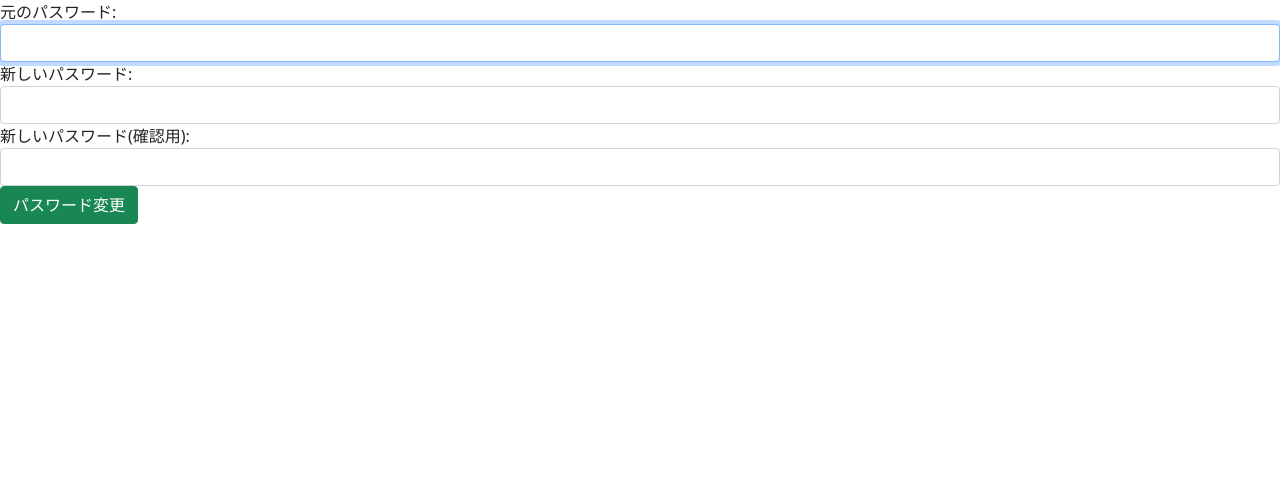
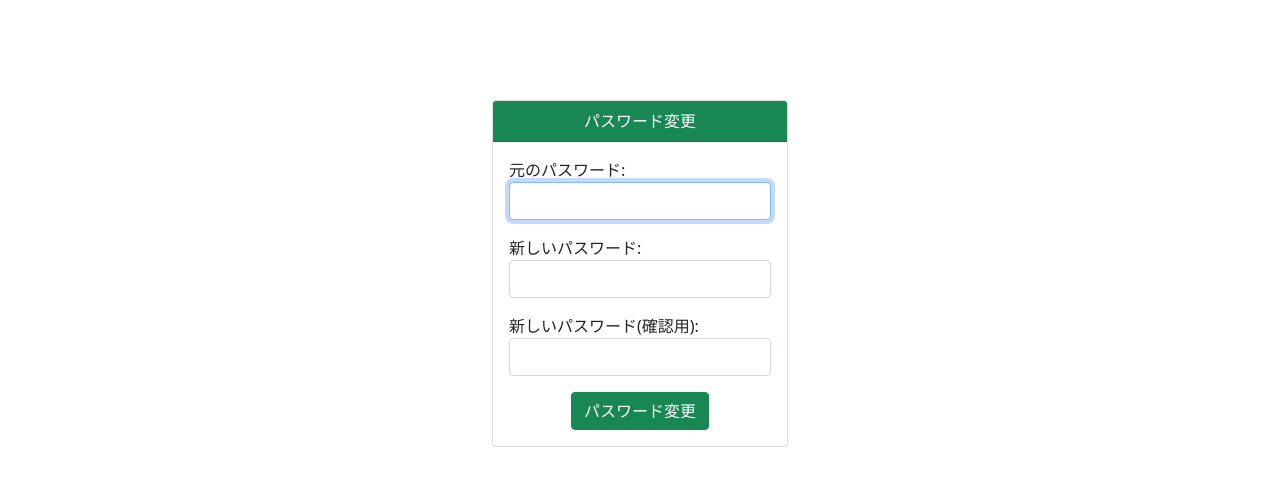
Before and after one commit to takerugunji/kintai_app, a Django app: page /accounts/password_change/ in a window 1280 px wide. Shown: the part 56-542 px from the top of the page. Run offline with Django 3.2, Linux system fonts and the light colour scheme; the visitor is signed in with stand-in values (Sample User, id 1); parts of the project's set-up code (start-up, migrations or seed data) failed here and were passed over.

Commit message:
html design mod

```diff
--- a/kintai/templates/accounts/password_change.html
+++ b/kintai/templates/accounts/password_change.html
@@ -1,15 +1,21 @@
 {% extends 'base.html' %}
 {% block content %}
-<form action="" method="POST">
+<div class="container" style="width: 20rem; margin: 100px auto;">
+<form class="card" action="" method="POST">
+    <div class="card-header text-center text-white bg-success">パスワード変更</div>
     {{ form.non_field_errors }}
-    {% for field in form %}
-    <div class="form-group">
-        <label for="{{ field.id_for_label }}">{{ field.label_tag }}</label>
-        {{ field }}
-        {{ field.errors }}
+    <div class="card-body">
+        {% for field in form %}
+        <p class="card-text">
+            <label for="{{ field.id_for_label }}">{{ field.label_tag }}</label>
+            {{ field }}
+            {{ field.errors }}
+        </p>
+        {% endfor %}
+        <p class="card-text text-center">
+            <button type="submit" class="btn btn-success">パスワード変更</button>
+        </p>
     </div>
-    {% endfor %}
     {% csrf_token %}
-    <button type="submit" class="btn btn-success">パスワード変更</button>
 </form>
 {% endblock %}
```
Also changed, not shown: kintai/templates/accounts/password_change_done.html (+11 -4 lines).
